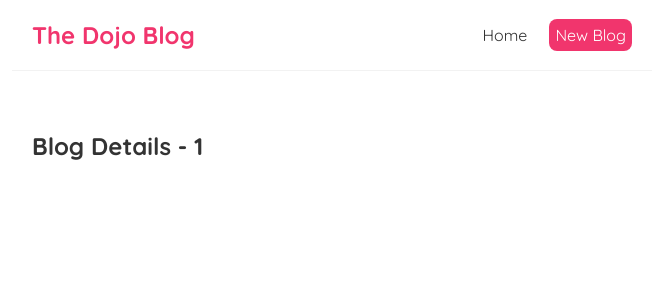
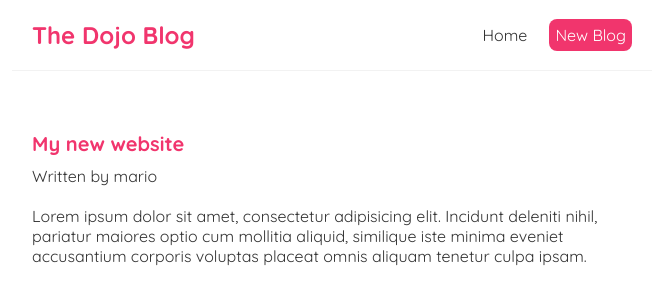
Before and after one commit to MusabSwe/MY_PROJECT, a React (Create React App) app in the folder ReactJS/dojo-blog/: page /blogs/1 in a window 1280 px wide. Shown: the top 304 px of the page, without its empty margins (308-971 px from the left). Built offline with nearby package versions, Linux system fonts and the light colour scheme; data requests are answered from the project's data file.

Commit message:
Reusing Custom fetch hook for the blog detail and how to get data for the specific id

```diff
--- a/ReactJS/dojo-blog/Data/db.json
+++ b/ReactJS/dojo-blog/Data/db.json
@@ -2,13 +2,13 @@
     "blogs": [
         {
             "title": "My new website",
-            "body": "lorem ipsum...",
+            "body": "Lorem ipsum dolor sit amet, consectetur adipisicing elit. Incidunt deleniti nihil, pariatur maiores optio cum mollitia aliquid, similique iste minima eveniet accusantium corporis voluptas placeat omnis aliquam tenetur culpa ipsam.",
             "author": "mario",
             "id": 1
         },
         {
             "title": "Welcome party!",
-            "body": "lorem ipsum...",
+            "body": "Lorem ipsum dolor sit amet, consectetur adipisicing elit. Incidunt deleniti nihil, pariatur maiores optio cum mollitia aliquid, similique iste minima eveniet accusantium corporis voluptas placeat omnis aliquam tenetur culpa ipsam.",
             "author": "Yoshi",
             "id": 2
         }
--- a/ReactJS/dojo-blog/src/Components/BlogDetails.js
+++ b/ReactJS/dojo-blog/src/Components/BlogDetails.js
@@ -1,11 +1,21 @@
 import { useParams } from "react-router-dom";
+import useFetch from "../useFetch";
 
 const BlogDetails = () => {
     // to get the id from the url
     const { id } = useParams();
+    const { data: blog, error, isPending } = useFetch('http://localhost:8000/blogs/' + id);
     return (
         <div className="blog-details">
-            <h2>Blog Details - {id} </h2>
+            {isPending && <div>loading...</div>}
+            {error && <div>{error}</div>}
+            {blog && (
+                <article>
+                    <h2>{blog.title}</h2>
+                    <p>Written by {blog.author}</p>
+                    <div>{blog.body}</div>
+                </article>
+            )}
         </div>
     );
 }
--- a/ReactJS/dojo-blog/src/index.css
+++ b/ReactJS/dojo-blog/src/index.css
@@ -60,3 +60,22 @@
 .blog-preview a {
   text-decoration: none;
 }
+
+.blog-details h2 {
+  font-size: 20px;
+  color: #f1356d;
+  margin-bottom: 10px;
+}
+
+.blog-details div {
+  margin: 20px 0;
+}
+
+.blog-details button {
+  background: #f1356d;
+  color: #fff;
+  border: 0;
+  padding: 8px;
+  border-radius: 8px;
+  cursor: pointer;
+}
```
